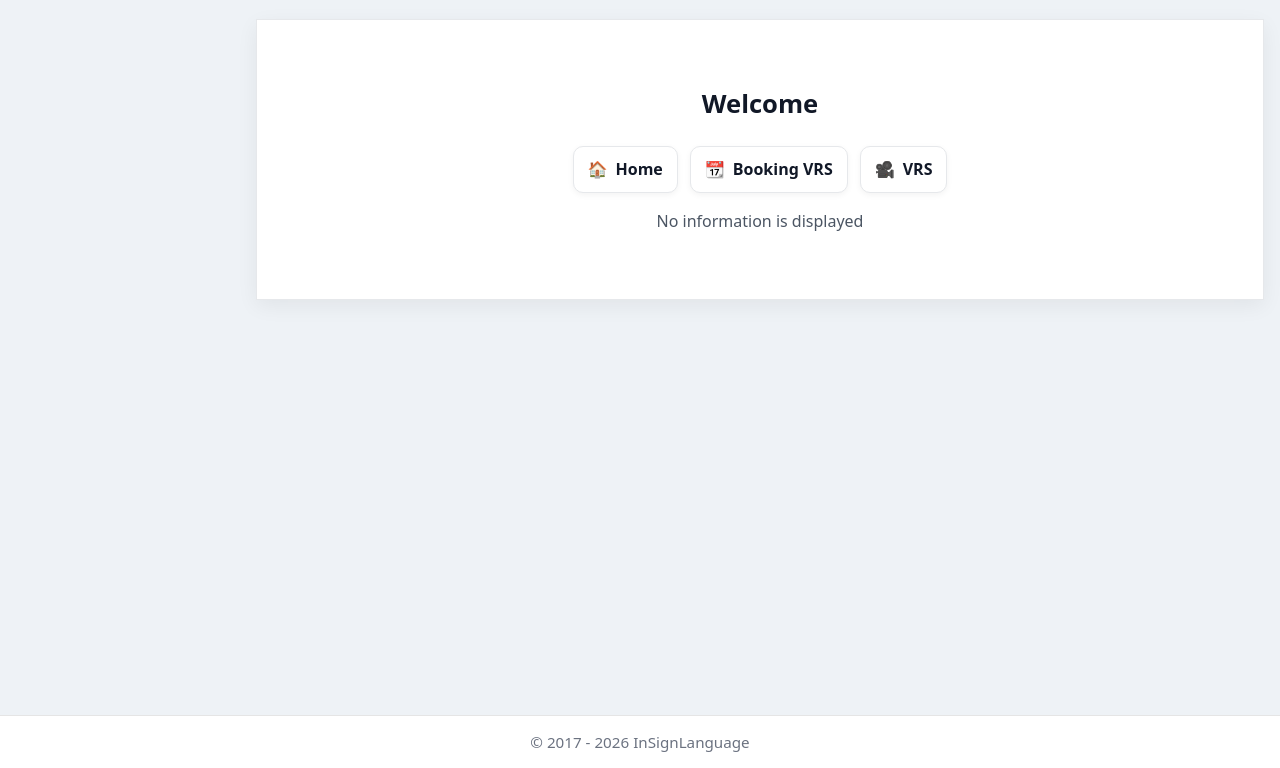
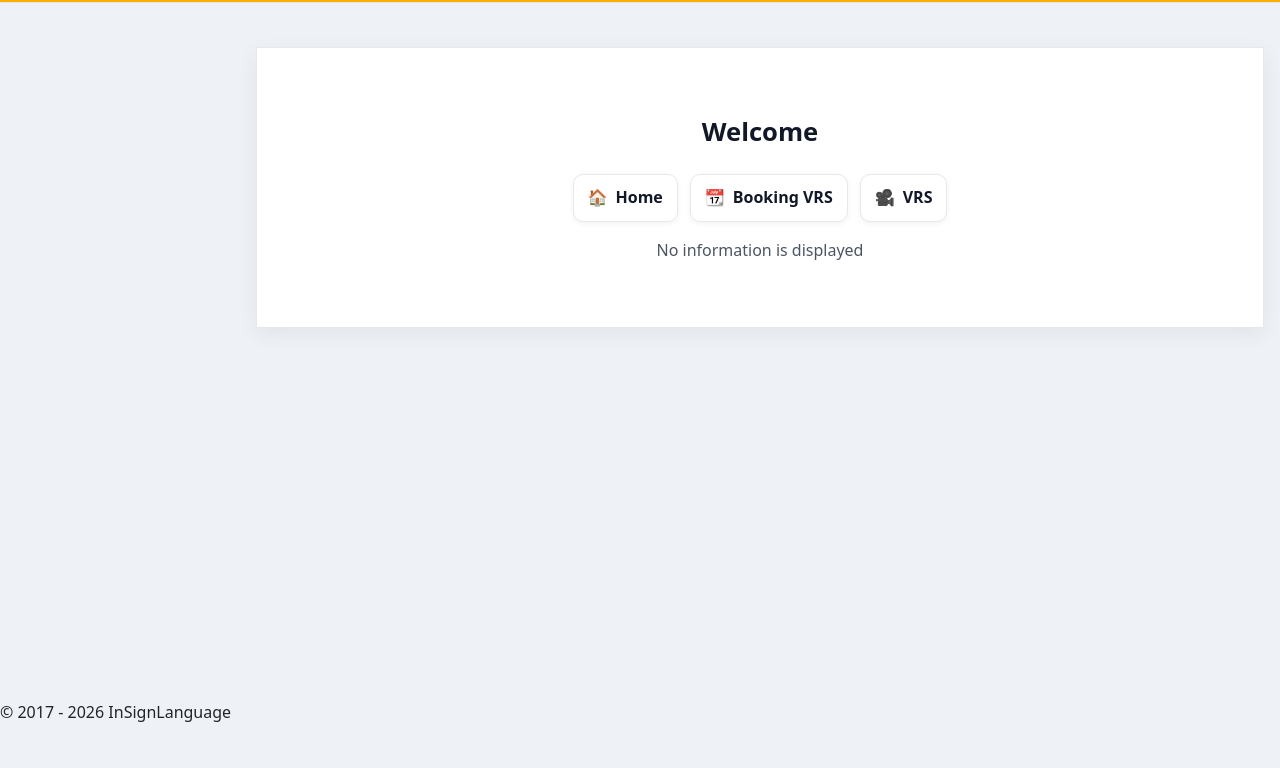
Before and after one commit to matlaInSignLanguage/Dev_VRS, a website: page public/index.html in a window 1280 px wide. Shown: the part 74-842 px from the top of the page. After the commit the page ends 817 px from the top, so only its background shows below. Drawn offline with Linux system fonts and the light colour scheme; no server answers.

Commit message:
fix navbar and footer

```diff
--- a/public/layout.js
+++ b/public/layout.js
@@ -1,22 +1,22 @@
 function loadLayout() {
   document.getElementById("header").innerHTML = `
   <header class="app-header">
-      <div class="brand">
+    <div class="header-inner">
+      <div class="left-group">
+        <a href="index.html" class="brand">
           <img src="images/ms-icon-150x150.png"
                alt="InSignLanguage_logo"
                class="brand-logo" />
           <span class="brand-name">InSignLanguage</span>
-      </div>
-    </header>
-  `;
+        </a>
 
-  document.getElementById("sidebar").innerHTML = `
-    <aside class="app-sidebar">
-      <nav>
+        <nav class="top-nav">
           <a class="nav-item" href="index.html">Home</a>
           <a class="nav-item" href="book.html">Book</a>
         </nav>
-    </aside>
+      </div>
+    </div>
+  </header>
 `;
 
   document.getElementById("footer").innerHTML = `
--- a/public/styles.css
+++ b/public/styles.css
@@ -44,7 +44,7 @@ body {
 /* Main area */
 .app-main {
   flex: 1;
-  padding: 24px 16px;
+  padding: 24px 16px 80px;
   background: #eef2f6;
 }
 
@@ -305,12 +305,11 @@ p {
    Footer
    ========================= */
 .app-footer {
-  border-top: 1px solid #e5e5e5;
-  padding: 14px 16px;
-  text-align: center;
-  background: #fff;
-  font-size: 0.95rem;
-  color: #6b7280;
+  position: fixed;
+  bottom: 0;
+  left: 0;
+  width: 100%;
+  z-index: 1200;
 }
 
 /* =========================
```
Lines whose indentation alone changed are shown as unchanged.
